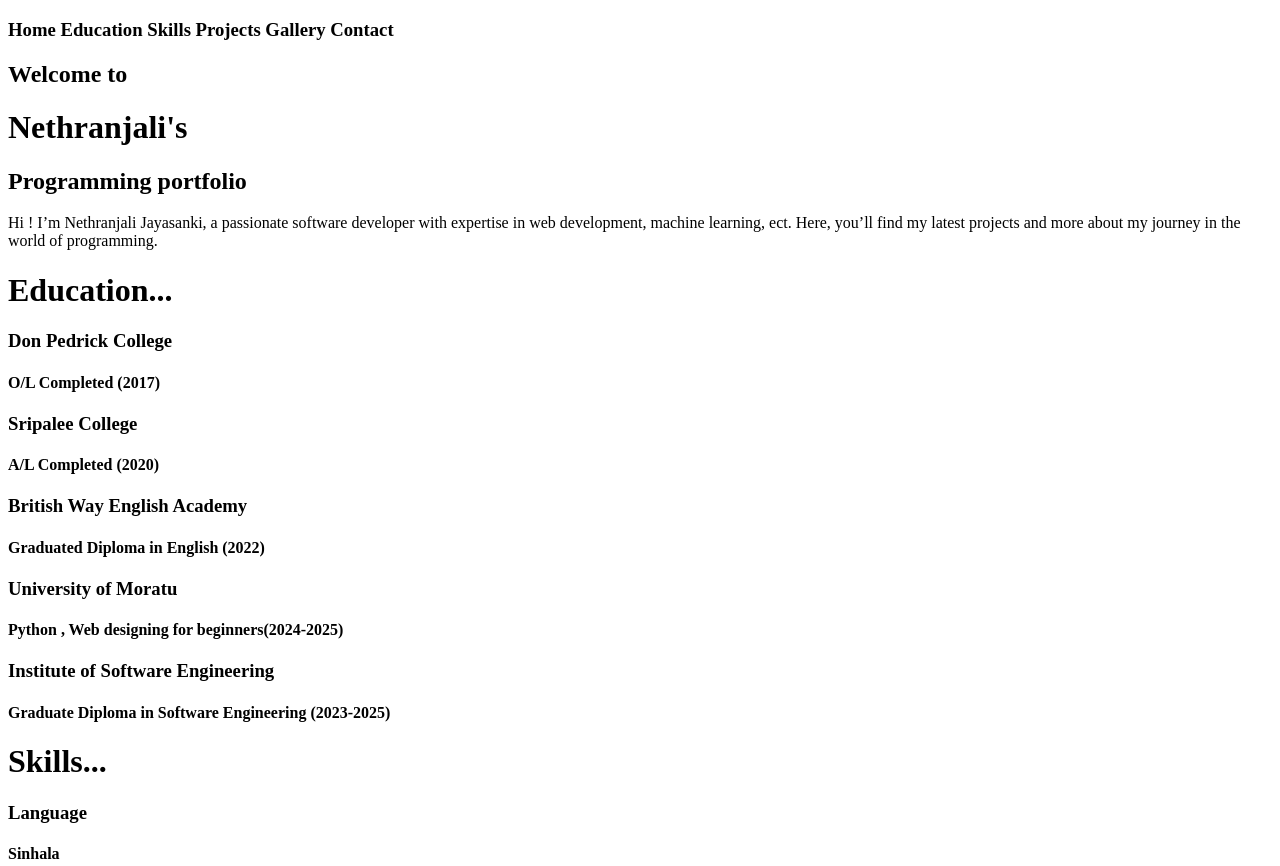
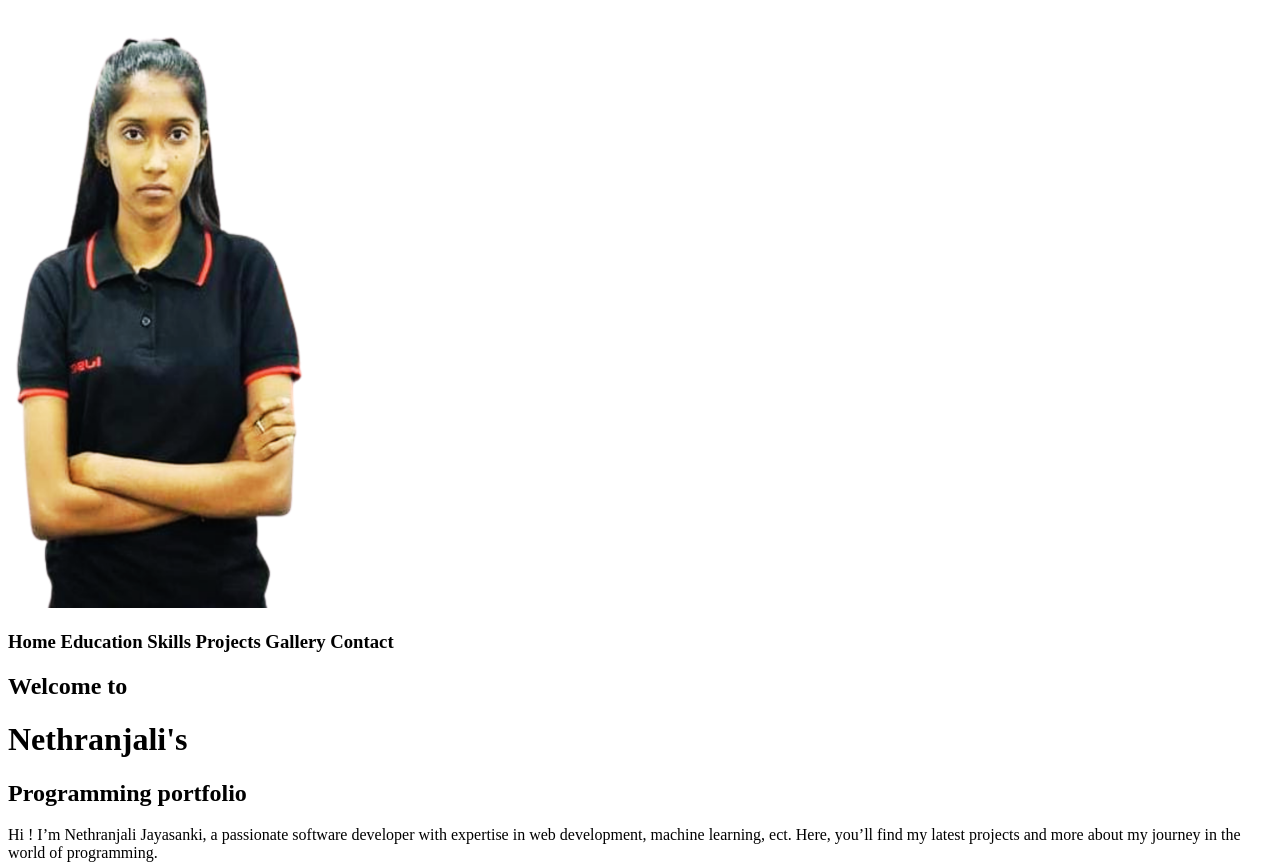
Before and after one commit to nethranjalijayasanki/MyFirstPersonalWebsite1, a plain HTML site: page index.html in a window 1280 px wide. Shown: the top 866 px of the page. Drawn offline with Linux system fonts and the light colour scheme.

Commit message:
replace the images & icons

```diff
--- a/index.html
+++ b/index.html
@@ -5,6 +5,7 @@
     <title>My Portfolio</title>
 </head>
 <body>
+    <input type="image" src="asset/image/myImage.png" height="600px" width="300px">
     <h3>Home  Education   Skills   Projects   Gallery   Contact</h3>
     <h2>Welcome to</h2>
     <h1>Nethranjali's </h1><h2>Programming portfolio</h2>
@@ -36,6 +37,7 @@
     <h4>Problem Solving</h4><h4>Critical Thinking</h4><h4>Teamwork</h4>
 
     <h1>Projects...</h1>
+    <input type="image" src="asset/image/project.png" height="600px" width="400px">
     <h3>Hardware Management System</h3><h4>Java</h4>
     <a href="https://github.com/nethranjalijayasanki/Hardware-MS-MVC.git">Link</a>
     <h3>Coat Company(pvc) Management System</h3><h4>Java</h4><h4>HTML</h4>
@@ -45,9 +47,21 @@
 
     <h1>Gallery...</h1>
     <h3>Design Mockups & Wierframes</h3>
+    <input type="image" src="asset/image/post1.jpg" height="400px" width="600px">
+    <input type="image" src="asset/image/post2.jpg" height="400px" width="600px">
+    <input type="image" src="asset/image/post3.jpg" height="400px" width="600px">
     <h3>Event Photo</h3>
+    <input type="image" src="asset/image/inovestaGroup.jpg" height="400px" width="600px">
 
     <h1>Contact Me...</h1>
+
+    <input type="image" src="asset/image/contactMe.jpg" height="400px" width="600px">
+    <input type="image" src="asset/icon/github.png" height="50px" width="50px">
+    <input type="image" src="asset/icon/gmail(1).png" height="50px" width="50px">
+    <input type="image" src="asset/icon/linkdin.png" height="50px" width="50px">
+    <input type="image" src="asset/icon/telegram.png" height="50px" width="50px">
+    <input type="image" src="asset/icon/telephone.png" height="50px" width="50px">
+    <input type="image" src="asset/icon/whatsapp.png" height="50px" width="50px">
     <h4><a href="https://github.com/nethranjalijayasanki">GitHub</a> </h4>
     <h4><a href="mailto:nethranjalijayasanki555@gmail.com">Mail us</a> </h4>
     <h4><a href="tel:+94741252528">Whatsapp</a> </h4>
@@ -55,6 +69,7 @@
     <h4><a href="tel:+94741252528">Telegram</a> </h4>
     <h4><a href="https://www.linkedin.com/in/nethranjali-jayasanki-931556319/">Linkedin</a> </h4>
 
+    <footer>
         <h3>Download</h3>
         <h5>Windows app</h5>
         <h5>Mac app</h5>
@@ -71,9 +86,14 @@
         <h5>Development</h5>
 
         <h2>Get in touch</h2>
+        <input type="image" src="asset/icon/github.png" height="50px" width="50px">
+        <input type="image" src="asset/icon/gmail(1).png" height="50px" width="50px">
+        <input type="image" src="asset/icon/linkdin.png" height="50px" width="50px">
         <h4><a href="https://www.linkedin.com/in/nethranjali-jayasanki-931556319/"></a> </h4>
         <h4><a href="https://github.com/nethranjalijayasanki"></a> </h4>
         <h4><a href="mailto:nethranjalijayasanki555@gmail.com"></a> </h4>
+    </footer>
+
 
 
 </body>
```
Also changed, not shown: asset/icon/gmail(1).png (renamed from asset/icon/gmail (1).png). Lines whose indentation alone changed are shown as unchanged.
